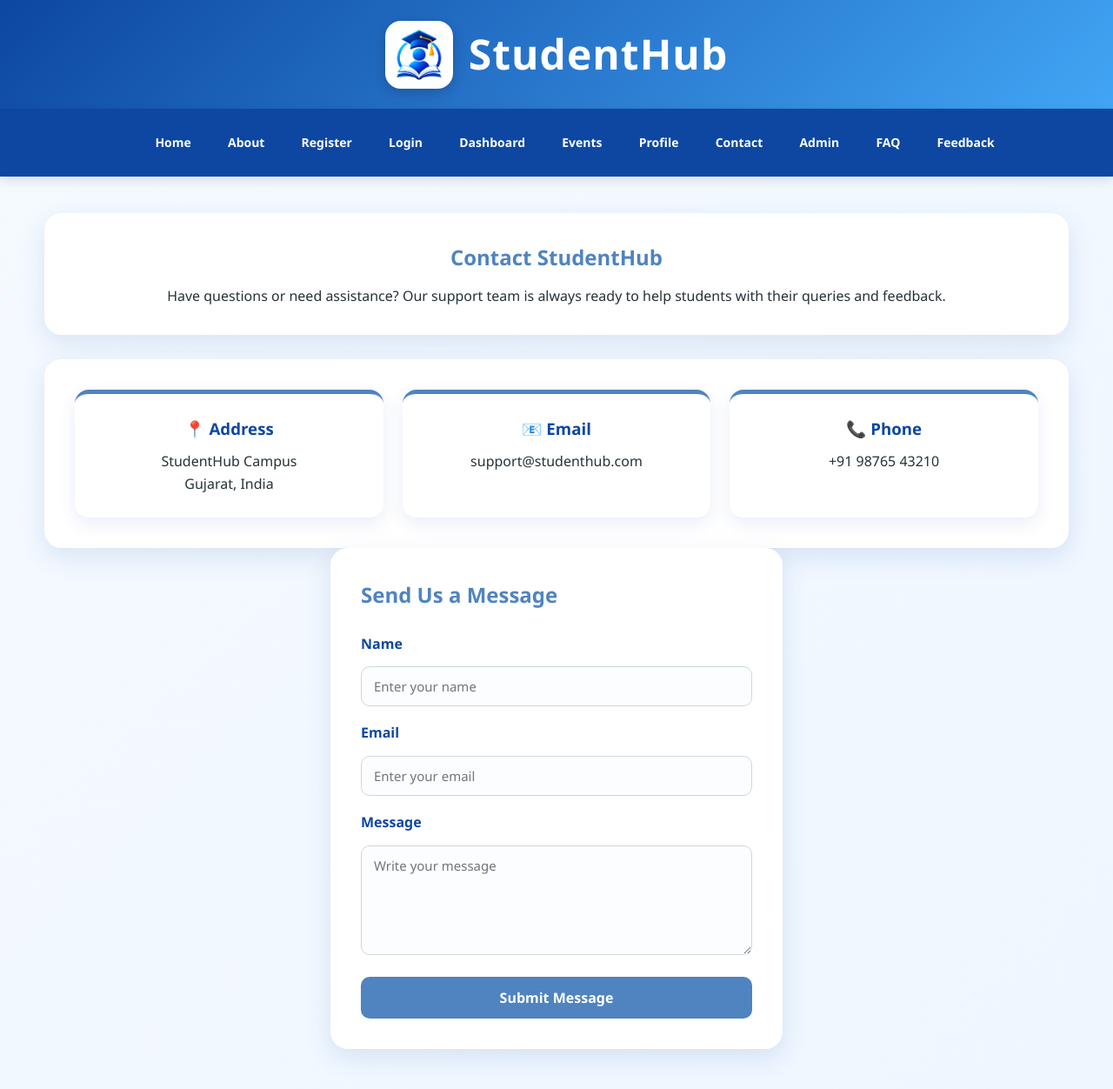
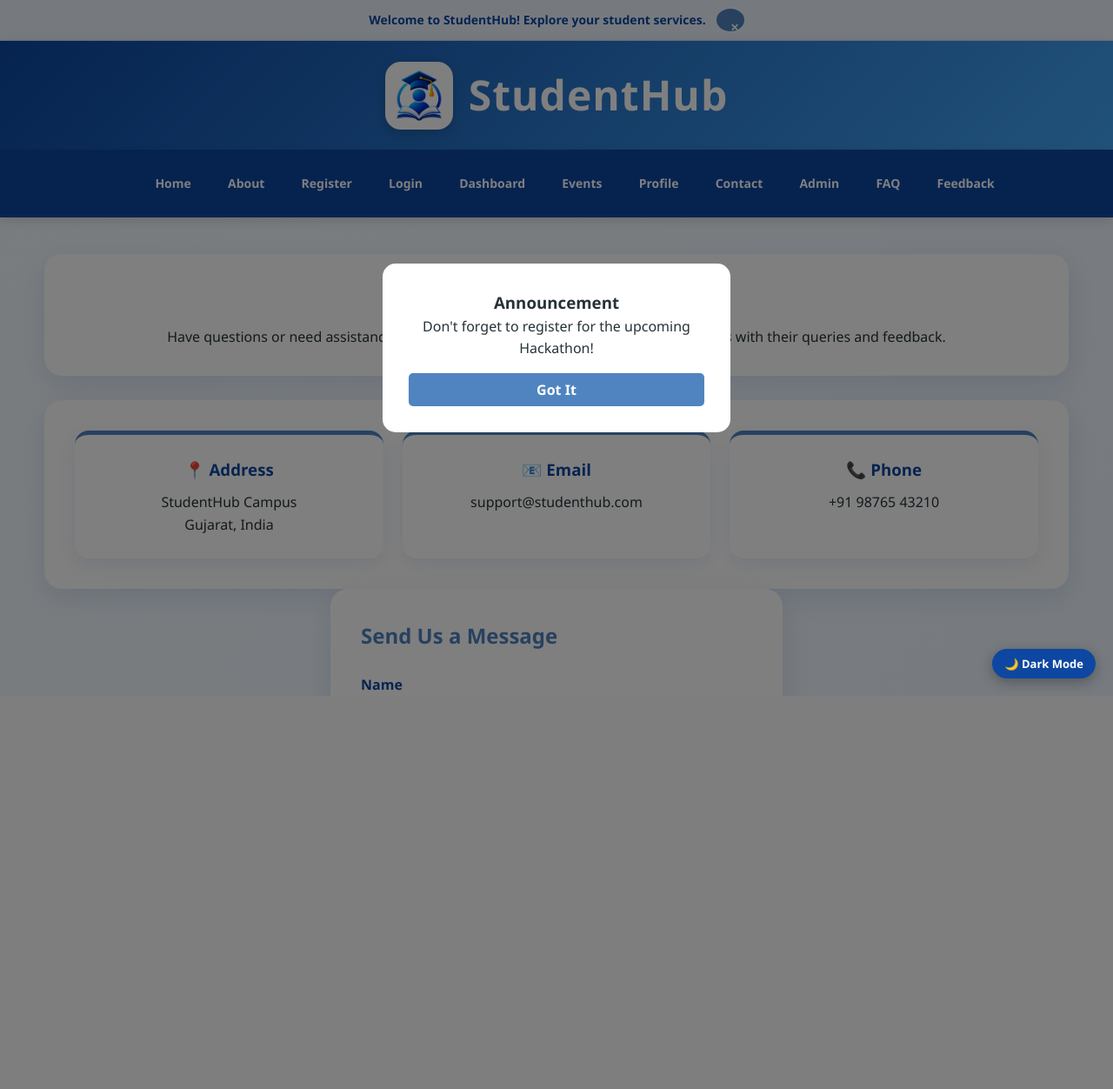
Before and after one commit to tirthdarji-ce/html, a PHP site: page /contact.html in a window 1280 px wide. Shown: the top 1252 px of the page at 87% size. After the commit the page ends 800 px from the top, so only its background shows below. Run offline with PHP 8.4, Linux system fonts and the light colour scheme.

Commit message:
Upload my project

```diff
--- a/about.html
+++ b/about.html
@@ -5,6 +5,7 @@
     <meta name="viewport" content="width=device-width, initial-scale=1.0">
     <title>StudentHub - About</title>
     <link rel="stylesheet" href="style.css">
+    <script src="script.js" defer></script>
 </head>
 <body>
 <header>
--- a/admin.html
+++ b/admin.html
@@ -5,6 +5,7 @@
     <meta name="viewport" content="width=device-width, initial-scale=1.0">
     <title>Admin | StudentHub</title>
     <link rel="stylesheet" href="style.css">
+    <script src="script.js" defer></script>
 </head>
 <body>
 <header>
--- a/contact.html
+++ b/contact.html
@@ -5,6 +5,7 @@
     <meta name="viewport" content="width=device-width, initial-scale=1.0">
     <title>StudentHub - Contact</title>
     <link rel="stylesheet" href="style.css">
+    <script src="script.js" defer></script>
 </head>
 <body>
 <header>
--- a/dashboard.html
+++ b/dashboard.html
@@ -5,6 +5,7 @@
     <meta name="viewport" content="width=device-width, initial-scale=1.0">
     <title>StudentHub - Dashboard</title>
     <link rel="stylesheet" href="style.css">
+    <script src="script.js" defer></script>
 </head>
 <body>
 <header>
--- a/events.html
+++ b/events.html
@@ -5,6 +5,7 @@
     <meta name="viewport" content="width=device-width, initial-scale=1.0">
     <title>StudentHub - Events</title>
     <link rel="stylesheet" href="style.css">
+    <script src="script.js" defer></script>
 </head>
 <body>
 <header>
--- a/faq.html
+++ b/faq.html
@@ -5,6 +5,7 @@
     <meta name="viewport" content="width=device-width, initial-scale=1.0">
     <title>StudentHub - FAQ</title>
     <link rel="stylesheet" href="style.css">
+    <script src="script.js" defer></script>
 </head>
 <body>
 <header>
--- a/feedback.html
+++ b/feedback.html
@@ -5,6 +5,7 @@
     <meta name="viewport" content="width=device-width, initial-scale=1.0">
     <title>StudentHub - Feedback</title>
     <link rel="stylesheet" href="style.css">
+    <script src="script.js" defer></script>
 </head>
 <body>
 <header>
--- a/home.html
+++ b/home.html
@@ -8,6 +8,7 @@
     <title>StudentHub - Home</title>
 
     <link rel="stylesheet" href="style.css">
+    <script src="script.js" defer></script>
 </head>
 
 <body>
--- a/index.html
+++ b/index.html
@@ -5,6 +5,7 @@
     <meta name="viewport" content="width=device-width, initial-scale=1.0">
     <title>StudentHub - Home</title>
     <link rel="stylesheet" href="style.css">
+    <script src="script.js" defer></script>
 </head>
 <body>
 <header>
@@ -35,6 +36,7 @@
 <a href="feedback.html">Feedback</a>
 
 </nav>
+
 
 
 
--- a/login.html
+++ b/login.html
@@ -5,6 +5,7 @@
     <meta name="viewport" content="width=device-width, initial-scale=1.0">
     <title>StudentHub - Login</title>
     <link rel="stylesheet" href="style.css">
+    <script src="script.js" defer></script>
 </head>
 <body>
 <header>
--- a/profile.html
+++ b/profile.html
@@ -5,6 +5,7 @@
     <meta name="viewport" content="width=device-width, initial-scale=1.0">
     <title>StudentHub - Profile</title>
     <link rel="stylesheet" href="style.css">
+    <script src="script.js" defer></script>
 </head>
 <body>
 <header>
--- a/register.html
+++ b/register.html
@@ -5,6 +5,7 @@
     <meta name="viewport" content="width=device-width, initial-scale=1.0">
     <title>StudentHub - Register</title>
     <link rel="stylesheet" href="style.css">
+    <script src="script.js" defer></script>
 </head>
 <body>
 <header>
--- /dev/null
+++ b/script.js
@@ -0,0 +1,81 @@
+document.addEventListener("DOMContentLoaded", () => {
+    // 1. Notification Banner
+    if (!document.querySelector(".notice-banner")) {
+        const banner = document.createElement("div");
+        banner.className = "notice-banner";
+        banner.innerHTML = `<span>Welcome to StudentHub! Explore your student services.</span><button class="notice-close">✕</button>`;
+        document.body.prepend(banner);
+        banner.querySelector(".notice-close").addEventListener("click", () => banner.remove());
+    }
+
+
+    // 2. Dark/Light Mode Switcher with localStorage
+    let themeBtn = document.getElementById("theme-toggle");
+    if (!themeBtn) {
+        themeBtn = document.createElement("button");
+        themeBtn.id = "theme-toggle";
+        document.body.appendChild(themeBtn);
+    }
+    const savedTheme = localStorage.getItem("theme");
+    if (savedTheme === "dark") {
+        document.body.classList.add("dark-theme");
+        themeBtn.innerHTML = "☀️ Light Mode";
+    } else {
+        themeBtn.innerHTML = "🌙 Dark Mode";
+    }
+    themeBtn.addEventListener("click", () => {
+        document.body.classList.toggle("dark-theme");
+        const isDark = document.body.classList.contains("dark-theme");
+        localStorage.setItem("theme", isDark ? "dark" : "light");
+        themeBtn.innerHTML = isDark ? "☀️ Light Mode" : "🌙 Dark Mode";
+
+    });
+
+    // 3. Hamburger Menu Toggle
+    const nav = document.querySelector("nav");
+    if (nav && !document.querySelector(".hamburger")) {
+        const hamburger = document.createElement("button");
+        hamburger.className = "hamburger";
+        hamburger.innerHTML = "☰";
+        nav.before(hamburger);
+        hamburger.addEventListener("click", () => nav.classList.toggle("active"));
+    }
+
+    // 4. Collapsible FAQ Interaction
+    document.querySelectorAll(".faq-box").forEach(box => {
+        const p = box.querySelector("p");
+        if (p) {
+            p.className = "faq-answer";
+            box.addEventListener("click", () => box.classList.toggle("active"));
+        }
+    });
+
+    // 5. Modal Popup Trigger (Auto opens on Home/Index or via trigger)
+    if (!document.querySelector(".modal-overlay")) {
+        const modal = document.createElement("div");
+        modal.className = "modal-overlay";
+        modal.innerHTML = `
+            <div class="modal-content">
+                <h3>Announcement</h3>
+                <p>Don't forget to register for the upcoming Hackathon!</p>
+                <button id="close-modal" style="margin-top:15px; padding:8px 15px; background:var(--primary); color:#fff; border:none; border-radius:5px; cursor:pointer;">Got It</button>
+            </div>`;
+        document.body.appendChild(modal);
+        setTimeout(() => modal.classList.add("open"), 1500); // Popup after 1.5s
+        modal.querySelector("#close-modal").addEventListener("click", () => modal.classList.remove("open"));
+    }
+
+    // 6. Content Slider
+    const sliderContainer = document.querySelector(".slider-container");
+    if (sliderContainer) {
+        let slideIndex = 0;
+        const slides = sliderContainer.querySelectorAll(".slide");
+        function showSlides() {
+            slides.forEach(s => s.classList.remove("active"));
+            slideIndex = (slideIndex + 1) % slides.length;
+            slides[slideIndex].classList.add("active");
+            setTimeout(showSlides, 4000);
+        }
+        if (slides.length > 0) { slides[0].classList.add("active"); setTimeout(showSlides, 4000); }
+    }
+});
--- a/style.css
+++ b/style.css
@@ -685,3 +685,136 @@ main article h3 {
         flex-direction: column;
     }
 }
+
+/* --- Dark Theme Color Palettes --- */
+.dark-theme {
+    --primary: #64b5f6;
+    --primary-dark: #90caf9;
+    --secondary: #1e88e5;
+    --light-blue: #121824;
+    --soft-blue: #1a2332;
+    --white: #1e293b;
+    --text: #f1f5f9;
+    --muted: #ffffff;
+    --shadow: 0 10px 30px rgba(0, 0, 0, 0.4);
+}
+
+.dark-theme input,
+.dark-theme select,
+.dark-theme textarea {
+    background: #0f172a;
+    color: var(--text);
+    border-color: #334155;
+}
+
+/* Smooth transition when switching themes */
+body, header, nav, section, aside, .card, .contact-card, .box, .event-card, .faq-box, .login-box, .register-box, .form-box, .feedback-form, .profile-card {
+    transition: background-color 0.3s ease, color 0.3s ease, border-color 0.3s ease;
+
+}
+/* --- 1. Notification Banner --- */
+.notice-banner {
+    background: var(--light-blue);
+    color: var(--primary-dark);
+    text-align: center;
+    padding: 10px 20px;
+    font-size: 14px;
+    font-weight: 600;
+    display: flex;
+    justify-content: center;
+    align-items: center;
+    gap: 12px;
+    border-bottom: 1px solid rgba(13, 71, 161, 0.1);
+}
+.notice-close {
+    background: var(--primary);
+    color: var(--white);
+    border: none;
+    border-radius: 50%;
+    width: 22px;
+    height: 22px;
+    font-size: 12px;
+    cursor: pointer;
+}
+
+/* --- Floating Dark Mode Button (Fixed Bottom-Right Corner) --- */
+#theme-toggle {
+    position: fixed !important;
+    bottom: 20px !important;
+    right: 20px !important;
+    width: auto !important;
+    max-width: max-content !important;
+    z-index: 9999 !important;
+    background: var(--primary-dark) !important;
+    color: var(--white) !important;
+    border: none !important;
+    padding: 8px 14px !important;
+    border-radius: 20px !important;
+    cursor: pointer !important;
+    font-weight: 600 !important;
+    font-size: 13px !important;
+    box-shadow: 0 4px 15px rgba(0, 0, 0, 0.3) !important;
+    display: flex !important;
+    align-items: center !important;
+    gap: 6px !important;
+    transition: 0.25s ease !important;
+}
+
+#theme-toggle:hover {
+    background: var(--primary) !important;
+    transform: translateY(-2px) !important;
+}
+/* --- 3. Hamburger Menu (Mobile) --- */
+.hamburger {
+    display: none;
+    background: none;
+    border: none;
+    color: var(--white);
+    font-size: 24px;
+    cursor: pointer;
+    padding: 10px;
+}
+@media (max-width: 700px) {
+    .hamburger { display: block; }
+    nav { display: none; flex-direction: column; }
+    nav.active { display: flex; }
+}
+
+/* --- 4. Collapsible FAQ --- */
+.faq-box {
+    cursor: pointer;
+}
+.faq-answer {
+    display: none;
+    margin-top: 10px;
+    color: var(--muted);
+}
+.faq-box.active .faq-answer {
+    display: block;
+}
+
+/* --- 5. Modal Popup --- */
+.modal-overlay {
+    position: fixed;
+    top: 0; left: 0; width: 100%; height: 100%;
+    background: rgba(0,0,0,0.5);
+    display: flex; justify-content: center; align-items: center;
+    z-index: 2000;
+    opacity: 0; pointer-events: none;
+    transition: opacity 0.3s ease;
+}
+.modal-overlay.open { opacity: 1; pointer-events: auto; }
+.modal-content {
+    background: var(--white);
+    padding: 30px; border-radius: 15px; width: 90%; max-width: 400px;
+    text-align: center;
+}
+
+/* --- 6. Content Slider --- */
+.slider-container {
+    position: relative; overflow: hidden; border-radius: 15px; margin: 20px 0;
+}
+.slide {
+    display: none; padding: 40px; text-align: center; background: var(--soft-blue);
+}
+.slide.active { display: block; }
```
